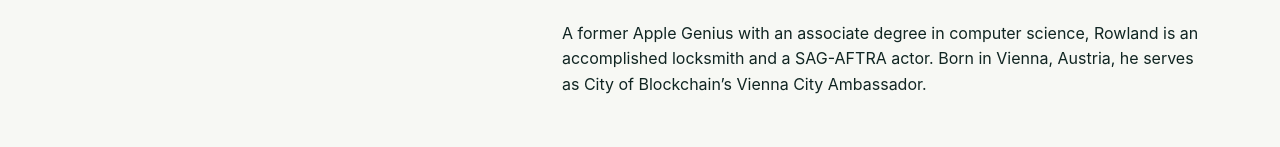
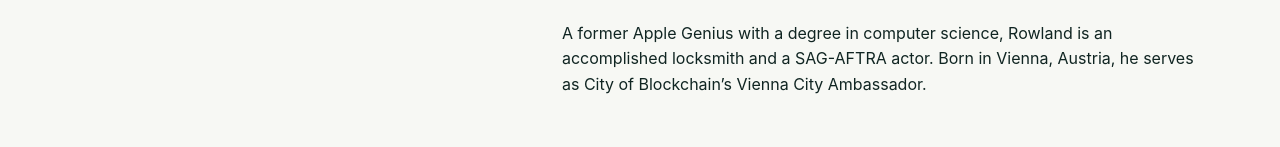
Before and after one commit to nurdthug/OPINsite, a plain HTML site: page site/about/index.html in a window 1280 px wide. Shown: the part 3750-3897 px from the top of the page. Drawn offline with Linux system fonts and the light colour scheme.

Commit message:
Use requested wording for the computer science degree

```diff
--- a/site/about/index.html
+++ b/site/about/index.html
@@ -115,7 +115,7 @@ footer .foot{padding:1.6rem 0}
 <section id="founders" class="wrap section split" aria-labelledby="founders-title">
   <h2 id="founders-title">Our founders</h2>
   <div><p class="lead">Rowland Akinduro and Brian Mock co-founded OPIN Global. Rowland serves as CEO.</p>
-  <p>A former Apple Genius with an associate degree in computer science, Rowland is an accomplished locksmith and a SAG-AFTRA actor. Born in Vienna, Austria, he serves as City of Blockchain’s Vienna City Ambassador.</p></div>
+  <p>A former Apple Genius with a degree in computer science, Rowland is an accomplished locksmith and a SAG-AFTRA actor. Born in Vienna, Austria, he serves as City of Blockchain’s Vienna City Ambassador.</p></div>
 </section>
 </main>
 <footer><div class="wrap foot"><a class="brand" href="/">OPIN<span>GLOBAL</span></a><nav aria-label="Company links"><a href="/support/">Support</a><a href="/privacy.html">Privacy</a><a href="/terms.html">Terms</a></nav></div></footer>
```
